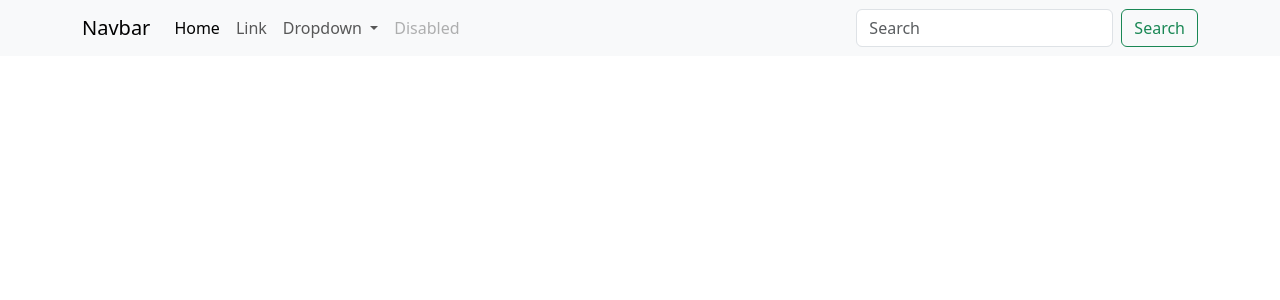
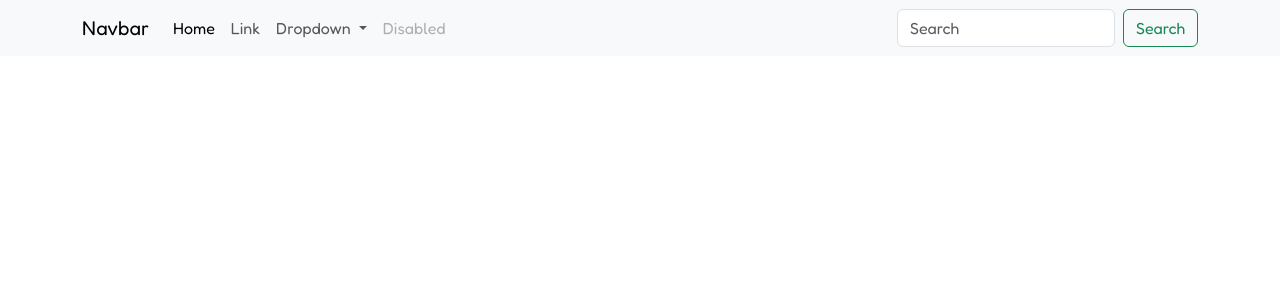
Before and after one commit to whdev36/linkup-web, a Django app: template templates/base.html in a window 1280 px wide. Shown: the top 300 px of the page. Run offline with Django 5.2, Linux system fonts and the light colour scheme; the template is opened without the code that fills it, so the values that code supplies are empty.

Commit message:
google fonts

```diff
--- a/templates/base.html
+++ b/templates/base.html
@@ -1,5 +1,6 @@
 <!DOCTYPE html>
 <html lang="en">
+
 <head>
     <meta charset="UTF-8">
     <meta http-equiv="X-UA-Compatible" content="IE=7">
@@ -11,7 +12,15 @@
     <link rel="stylesheet" href="https://cdn.jsdelivr.net/npm/bootstrap-icons@1.11.3/font/bootstrap-icons.min.css">
     <link rel="stylesheet" href="https://cdn.jsdelivr.net/npm/bootstrap@5.3.3/dist/css/bootstrap.min.css">
     <title>LinkUp | {% block title %}{% endblock %}</title>
+    <style>
+        @import url('https://fonts.googleapis.com/css2?family=Fredoka:wght@300..700&display=swap');
+
+        * {
+            font-family: "Fredoka", sans-serif;
+        }
+    </style>
 </head>
+
 <body>
     {% include 'navbar.html' %}
     <div class="container my-5">
@@ -19,4 +28,5 @@
     </div>
     <script src="https://cdn.jsdelivr.net/npm/bootstrap@5.3.3/dist/js/bootstrap.bundle.min.js"></script>
 </body>
+
 </html>
```
